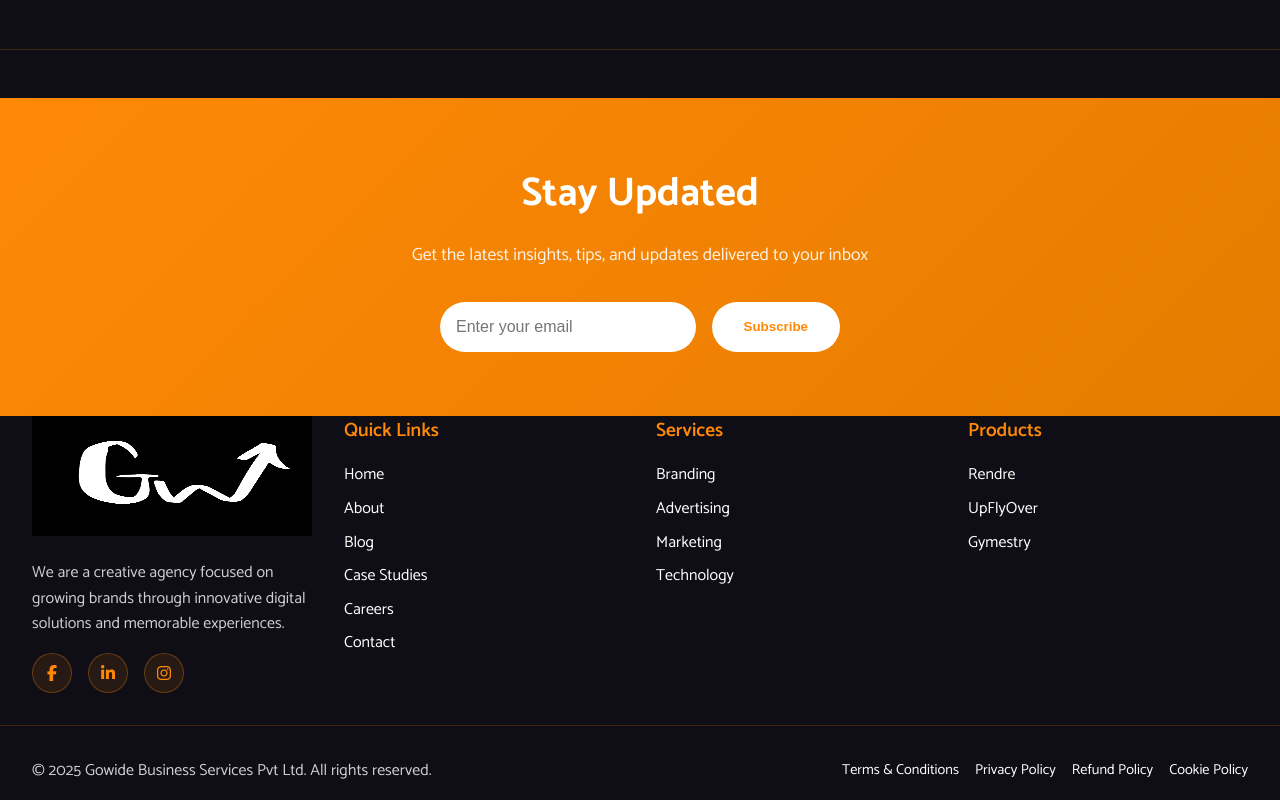
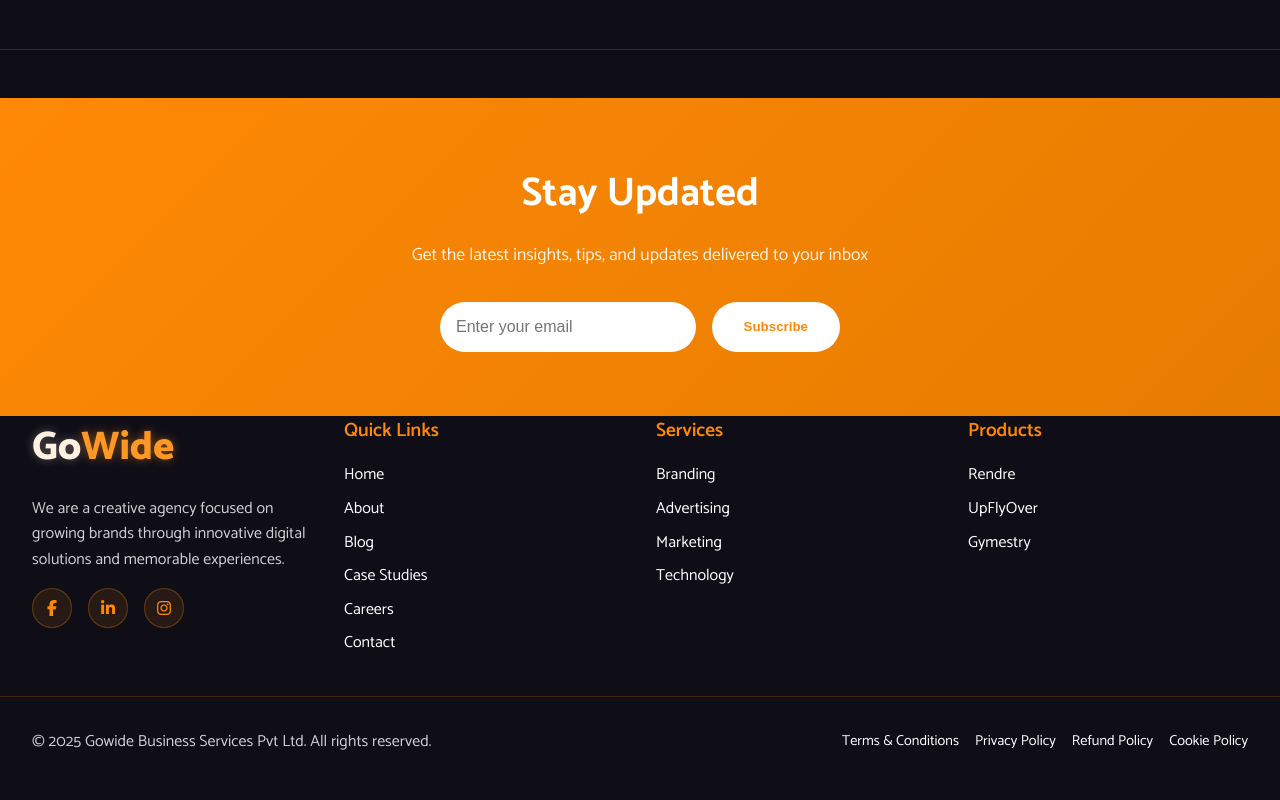
Before and after one commit to gowidebs/gowide-website, a React (Create React App) app: page / in a window 1280 px wide. Shown: the part 8409-9209 px from the top of the page. After the commit the page ends 9180 px from the top, so only its background shows below. Built offline with nearby package versions, Linux system fonts and the light colour scheme.

Commit message:
Fix footer logo: replace image with animated text logo matching header

```diff
--- a/src/components/Footer.js
+++ b/src/components/Footer.js
@@ -15,7 +15,9 @@ const Footer = () => {
         <div className="footer-container">
           <div className="footer-column company-info">
             <div className="footer-logo">
-              <img src="/gowide-logo.png" alt="GoWide Logo" />
+              <Link to="/" className="logo-text">
+                <span className="go">Go</span><span className="wide">Wide</span>
+              </Link>
             </div>
             <p>
               We are a creative agency focused on growing brands through
--- a/src/styles/GlobalStyles.js
+++ b/src/styles/GlobalStyles.js
@@ -807,37 +807,32 @@ export const MainFooter = styled.footer`
     .footer-logo {
       margin-bottom: 1rem;
 
-      img {
-        width: 100%;
-        height: auto;
-        max-height: 120px;
-        transition: all 0.3s ease;
-        filter: invert(1) brightness(2);
-        background: transparent;
+      .logo-text {
+        font-size: 2.5rem;
+        font-weight: 800;
+        text-decoration: none;
+        display: inline-block;
 
-        body.light-theme & {
-          filter: invert(0) brightness(1);
+        .go {
+          color: var(--primary-orange);
+          animation: goColorShift 4s ease-in-out infinite;
+          transition: color 0.3s ease;
         }
 
-        &:hover {
-          transform: scale(1.05);
+        .wide {
+          color: #ffffff;
+          animation: wideColorShift 4s ease-in-out infinite;
+          transition: color 0.3s ease;
         }
 
-        @media (max-width: 480px) {
-          max-height: 80px;
+        body.light-theme & .go {
+          animation: goColorShiftLight 4s ease-in-out infinite;
         }
 
-        @media (max-width: 768px) {
-          max-height: 100px;
+        body.light-theme & .wide {
+          color: #000000;
+          animation: wideColorShiftLight 4s ease-in-out infinite;
         }
-      }
-
-      .go {
-        color: var(--primary-orange);
-      }
-
-      .wide {
-        color: var(--text-primary);
       }
     }
 
@@ -1042,5 +1037,50 @@ export const NotificationSuccess = styled.div`
   }
 `;
 
+// Logo animations
+const goColorShift = keyframes`
+  0%, 100% {
+    color: var(--primary-orange);
+    text-shadow: 0 0 10px rgba(255, 137, 6, 0.5);
+  }
+  50% {
+    color: #ffffff;
+    text-shadow: 0 0 10px rgba(255, 255, 255, 0.3);
+  }
+`;
+
+const wideColorShift = keyframes`
+  0%, 100% {
+    color: #ffffff;
+    text-shadow: 0 0 10px rgba(255, 255, 255, 0.3);
+  }
+  50% {
+    color: var(--primary-orange);
+    text-shadow: 0 0 10px rgba(255, 137, 6, 0.5);
+  }
+`;
+
+const goColorShiftLight = keyframes`
+  0%, 100% {
+    color: var(--primary-orange);
+    text-shadow: 0 0 10px rgba(255, 137, 6, 0.3);
+  }
+  50% {
+    color: #000000;
+    text-shadow: none;
+  }
+`;
+
+const wideColorShiftLight = keyframes`
+  0%, 100% {
+    color: #000000;
+    text-shadow: none;
+  }
+  50% {
+    color: var(--primary-orange);
+    text-shadow: 0 0 10px rgba(255, 137, 6, 0.3);
+  }
+`;
+
 // Export keyframes for use in components
-export { twinkle, float, gradientShift, logoColorChangeDark, logoColorChangeLight };
+export { twinkle, float, gradientShift, logoColorChangeDark, logoColorChangeLight, goColorShift, wideColorShift, goColorShiftLight, wideColorShiftLight };
```
